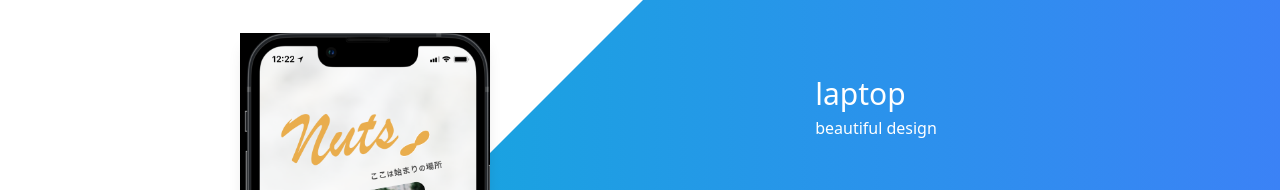
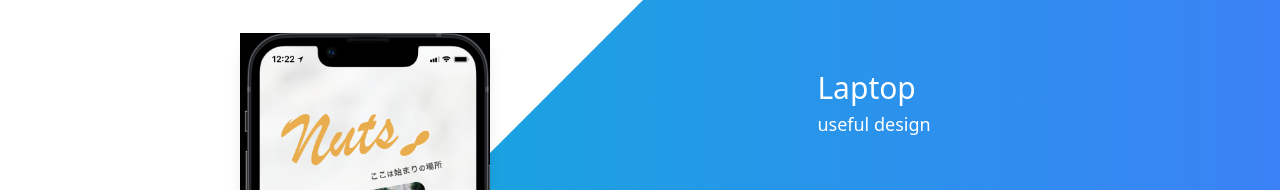
Before and after one commit to yurikondo/portfolio-site, a Next.js app: page / in a window 1280 px wide. Shown: the part 157-347 px from the top of the page. Built offline with nearby package versions, Linux system fonts and the light colour scheme.

Commit message:
テキストを変更

```diff
--- a/src/components/Hero.tsx
+++ b/src/components/Hero.tsx
@@ -14,19 +14,19 @@ const Hero: React.FC = () => {
 
   const rotateItems: RotateItem[] = [
     {
-      id: "apple",
+      id: "Apple",
       icon: "fa-brands fa-apple",
       subTitle: "beautiful design",
       style: { top: "450px", right: "70px" },
     },
     {
-      id: "laptop",
+      id: "Laptop",
       icon: "fa-solid fa-laptop-code",
-      subTitle: "beautiful design",
+      subTitle: "useful design",
       style: { top: "100px", left: "340px", transform: "rotate(-90deg)" },
     },
     {
-      id: "windows",
+      id: "Windows",
       icon: "fa-brands fa-windows",
       subTitle: "beautiful design",
       style: { bottom: "450px", left: "50px", transform: "rotate(-180deg)" },
@@ -34,7 +34,7 @@ const Hero: React.FC = () => {
     {
       id: "iPhone",
       icon: "fa-solid fa-mobile-screen-button",
-      subTitle: "beautiful design",
+      subTitle: "simple design",
       style: { bottom: "150px", right: "370px", transform: "rotate(90deg)" },
     },
   ];
@@ -52,7 +52,6 @@ const Hero: React.FC = () => {
   return (
     <main className="-mt-40 w-screen h-screen bg-gradient-to-r from-cyan-500 to-blue-500 relative">
       <div className={`w-screen h-screen absolute -ml-20 ${styles.circleWrap}`}>
-        {/* lg:-ml-36 */}
         <div className={`w-0 h-0 ${styles.overray}`}></div>
         <Card />
         <div
@@ -70,7 +69,7 @@ const Hero: React.FC = () => {
               </div>
               <div className="ml-5 flex flex-col align-middle h-auto mt-4 ">
                 <h1 className="text-3xl">{rotateItem.id}</h1>
-                <p className="mt-1">{rotateItem.subTitle}</p>
+                <p className="mt-1 text-lg">{rotateItem.subTitle}</p>
               </div>
             </div>
           ))}
```
